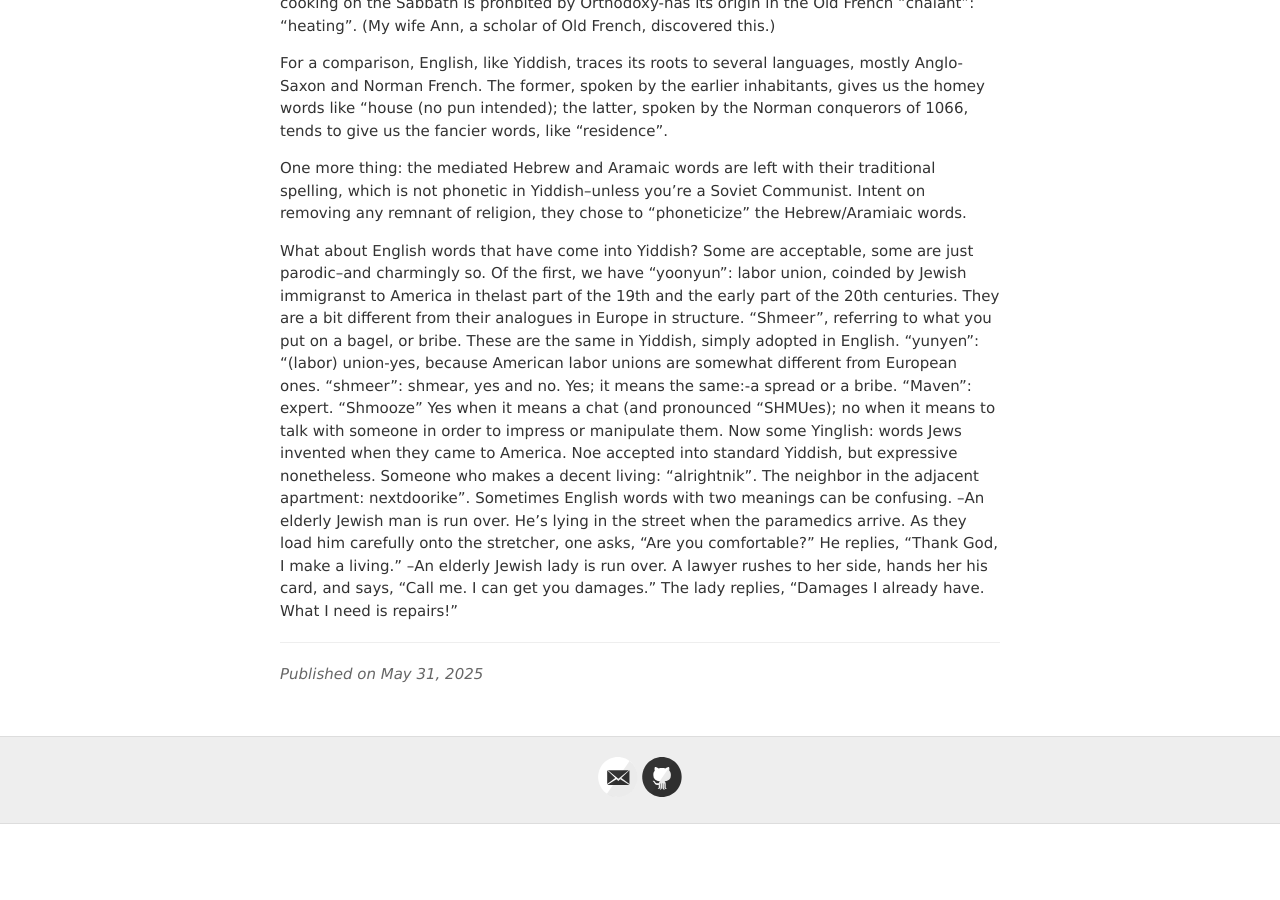
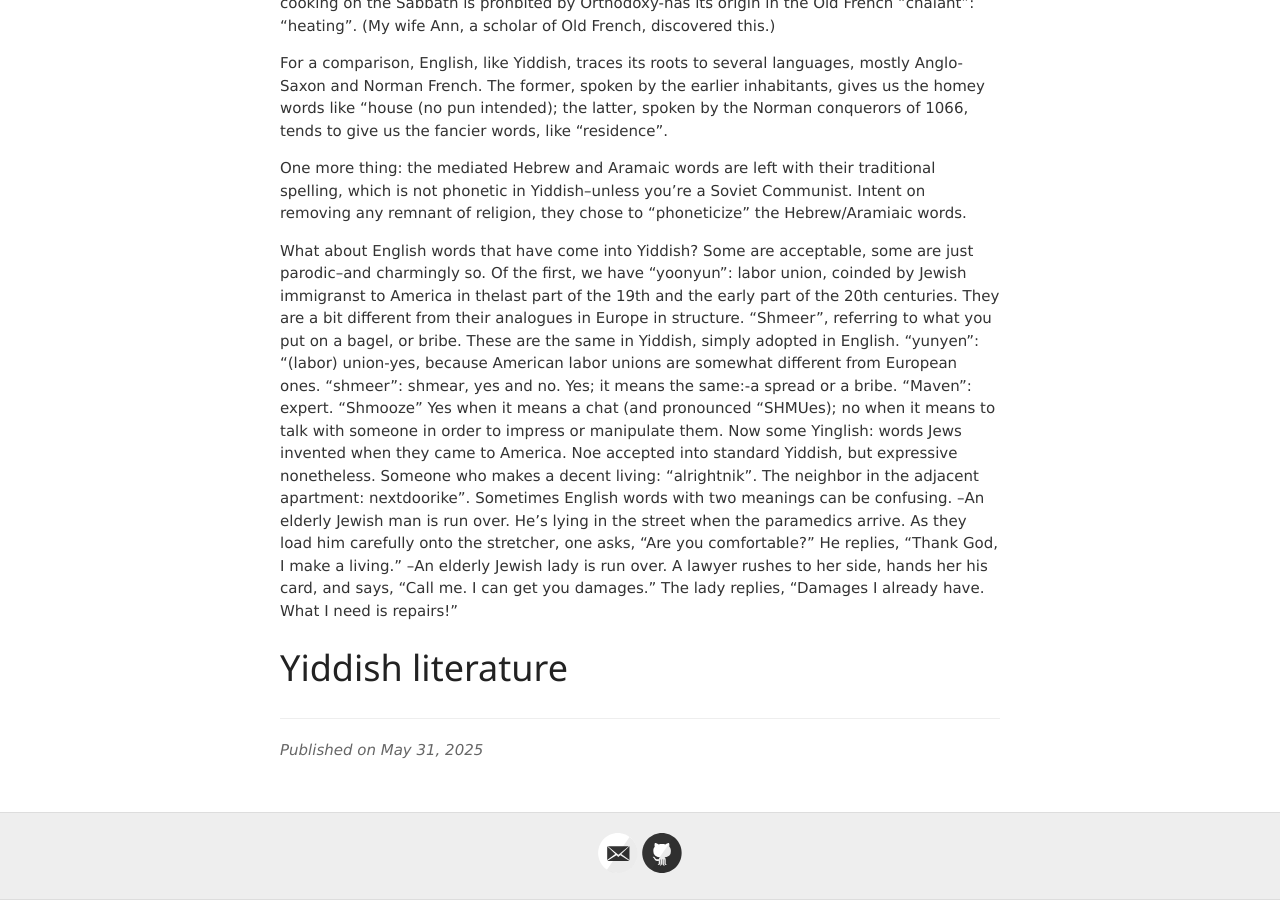
Before and after one commit to jvmallow/jvmallow.github.io, a Jekyll site: the page built from _posts/2025-05-31-Yiddish.md, in a window 1280 px wide and 900 px high, scrolled down 2476 px. Built offline with Jekyll 4.4.1, drawn with Linux system fonts in a browser that asks for light colours; a script that is not in the unit is left out; before the commit the page ends 3300 px from its top, so only the background shows below that.

Commit message:
Update 2025-05-31-Yiddish.md

```diff
--- a/_posts/2025-05-31-Yiddish.md
+++ b/_posts/2025-05-31-Yiddish.md
@@ -42,3 +42,5 @@ What about English words that have come into Yiddish? Some are acceptable, some
 He replies, “Thank God, I make a living.”
 --An elderly Jewish lady is run over. A lawyer rushes to her side, hands her his card, and says, “Call me. I can get you damages.”
 The lady replies, “Damages I already have. What I need is repairs!”
+
+# Yiddish literature
```
